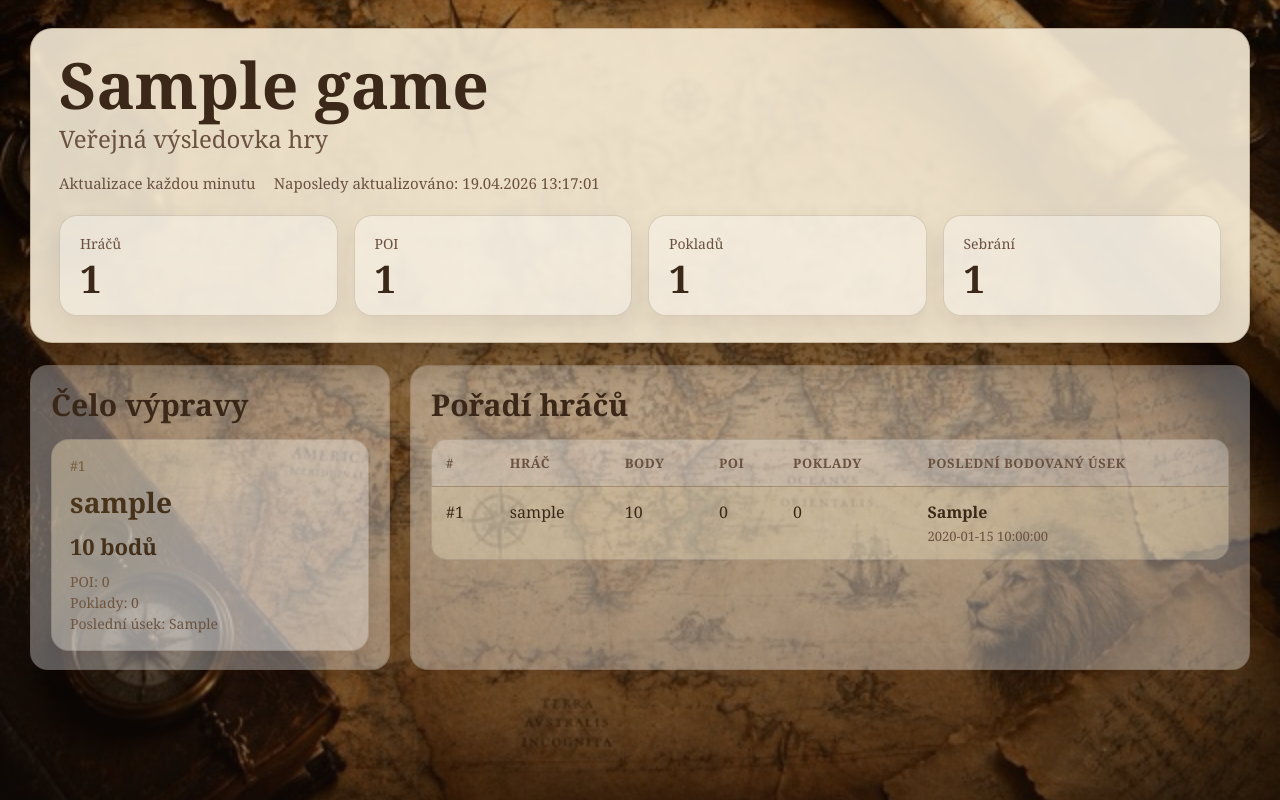
After one commit to antoninecer/teambuild, a PHP site: template resources/views/public/scoreboard.php in a window 1280 px wide. The commit adds this page. Run offline with PHP 8.4, Linux system fonts and the light colour scheme; the template is opened without the code that fills it: most values are stand-ins (such as "Sample title", 1, 10 or a date in 2020).

Commit message:
vysledovka

```diff
--- /dev/null
+++ b/resources/views/public/scoreboard.php
@@ -0,0 +1,203 @@
+<!DOCTYPE html>
+<html lang="cs">
+<head>
+    <meta charset="UTF-8">
+    <meta name="viewport" content="width=device-width, initial-scale=1.0">
+    <title>Výsledovka | <?= htmlspecialchars($game['name'], ENT_QUOTES, 'UTF-8') ?></title>
+    <style>
+        :root {
+            --paper: rgba(246, 236, 214, 0.90);
+            --paper-strong: rgba(241, 229, 205, 0.96);
+            --ink: #3b2818;
+            --ink-soft: #6b5240;
+            --accent: #6c4322;
+            --accent-dark: #4f2f17;
+            --line: rgba(92, 61, 35, 0.18);
+            --shadow: rgba(22, 12, 6, 0.34);
+        }
+        * { box-sizing: border-box; }
+        body {
+            margin: 0;
+            min-height: 100vh;
+            font-family: Georgia, "Times New Roman", serif;
+            color: var(--ink);
+            background:
+                linear-gradient(rgba(24, 14, 8, 0.28), rgba(24, 14, 8, 0.46)),
+                url('/assets/bg/ventureout-map.jpg') center center / cover no-repeat fixed;
+        }
+        .page { padding: 28px 18px 40px; }
+        .shell { max-width: 1220px; margin: 0 auto; }
+        .hero {
+            background: var(--paper);
+            border: 1px solid rgba(92, 61, 35, 0.24);
+            border-radius: 22px;
+            box-shadow: 0 20px 40px var(--shadow);
+            padding: 26px 28px;
+            backdrop-filter: blur(2px);
+        }
+        .title { margin: 0 0 6px; font-size: clamp(34px, 5vw, 68px); line-height: 0.95; }
+        .subtitle { margin: 0; color: var(--ink-soft); font-size: clamp(16px, 2vw, 24px); }
+        .meta { display: flex; gap: 12px 18px; flex-wrap: wrap; margin-top: 18px; color: var(--ink-soft); font-size: 15px; }
+        .stats-grid { display: grid; grid-template-columns: repeat(4, minmax(0, 1fr)); gap: 16px; margin-top: 22px; }
+        .stat-card, .panel, .podium-card {
+            background: rgba(255,255,255,0.34);
+            border: 1px solid var(--line);
+            border-radius: 18px;
+            box-shadow: 0 10px 24px rgba(32, 18, 8, 0.08);
+        }
+        .stat-card { padding: 18px 20px; }
+        .stat-label { color: var(--ink-soft); font-size: 14px; margin-bottom: 6px; }
+        .stat-value { font-size: 38px; font-weight: 700; line-height: 1; }
+        .layout { display: grid; grid-template-columns: 360px minmax(0, 1fr); gap: 20px; margin-top: 22px; }
+        .panel { padding: 18px 20px; }
+        .panel h2 { margin: 0 0 14px; font-size: 30px; }
+        .podium { display: grid; gap: 14px; }
+        .podium-card { padding: 16px 18px; position: relative; overflow: hidden; }
+        .podium-rank { font-size: 14px; color: var(--ink-soft); margin-bottom: 8px; }
+        .podium-name { font-size: 28px; font-weight: 700; margin-bottom: 10px; }
+        .podium-points { font-size: 22px; font-weight: 700; margin-bottom: 10px; }
+        .podium-extra { color: var(--ink-soft); font-size: 14px; line-height: 1.5; }
+        .rank-1::before, .rank-2::before, .rank-3::before { content: ""; position: absolute; inset: 0; opacity: 0.18; pointer-events: none; }
+        .rank-1::before { background: linear-gradient(135deg, #c79a2f, transparent 52%); }
+        .rank-2::before { background: linear-gradient(135deg, #9aa4b0, transparent 52%); }
+        .rank-3::before { background: linear-gradient(135deg, #9f6a42, transparent 52%); }
+        .table-wrap { overflow-x: auto; border-radius: 16px; border: 1px solid var(--line); background: rgba(255,255,255,0.30); }
+        table { width: 100%; border-collapse: collapse; min-width: 760px; }
+        thead th { text-align: left; font-size: 13px; letter-spacing: 0.04em; text-transform: uppercase; color: var(--ink-soft); padding: 14px; border-bottom: 1px solid var(--line); }
+        tbody td { padding: 14px; border-bottom: 1px solid rgba(92, 61, 35, 0.12); vertical-align: top; }
+        tbody tr:last-child td { border-bottom: 0; }
+        tbody tr:nth-child(1) td { background: rgba(199, 154, 47, 0.10); }
+        tbody tr:nth-child(2) td { background: rgba(154, 164, 176, 0.10); }
+        tbody tr:nth-child(3) td { background: rgba(159, 106, 66, 0.10); }
+        .checkpoint { font-weight: 700; margin-bottom: 4px; }
+        .checkpoint-time { font-size: 13px; color: var(--ink-soft); }
+        .empty { color: var(--ink-soft); padding: 18px 4px 4px; }
+        @media (max-width: 980px) { .stats-grid { grid-template-columns: repeat(2, minmax(0, 1fr)); } .layout { grid-template-columns: 1fr; } }
+        @media (max-width: 640px) { .stats-grid { grid-template-columns: 1fr; } .hero { padding: 20px; } }
+    </style>
+</head>
+<body>
+<div class="page">
+    <div class="shell">
+        <section class="hero">
+            <h1 class="title"><?= htmlspecialchars($game['name'], ENT_QUOTES, 'UTF-8') ?></h1>
+            <p class="subtitle">Veřejná výsledovka hry</p>
+            <div class="meta">
+                <div>Aktualizace každou minutu</div>
+                <div id="updatedAt">Naposledy aktualizováno: <?= date('d.m.Y H:i:s') ?></div>
+            </div>
+            <div class="stats-grid" id="statsGrid">
+                <div class="stat-card"><div class="stat-label">Hráčů</div><div class="stat-value"><?= (int) $payload['stats']['players_count'] ?></div></div>
+                <div class="stat-card"><div class="stat-label">POI</div><div class="stat-value"><?= (int) $payload['stats']['pois_count'] ?></div></div>
+                <div class="stat-card"><div class="stat-label">Pokladů</div><div class="stat-value"><?= (int) $payload['stats']['treasures_count'] ?></div></div>
+                <div class="stat-card"><div class="stat-label">Sebrání</div><div class="stat-value"><?= (int) $payload['stats']['treasure_claims_count'] ?></div></div>
+            </div>
+        </section>
+        <section class="layout">
+            <div class="panel">
+                <h2>Čelo výpravy</h2>
+                <div class="podium" id="podium">
+                    <?php if ($payload['rows'] === []): ?>
+                        <div class="empty">Zatím nejsou žádná data.</div>
+                    <?php else: ?>
+                        <?php foreach (array_slice($payload['rows'], 0, 3) as $row): ?>
+                            <div class="podium-card rank-<?= (int) $row['rank'] ?>">
+                                <div class="podium-rank">#<?= (int) $row['rank'] ?></div>
+                                <div class="podium-name"><?= htmlspecialchars($row['nickname'], ENT_QUOTES, 'UTF-8') ?></div>
+                                <div class="podium-points"><?= (int) $row['points'] ?> bodů</div>
+                                <div class="podium-extra">POI: <?= (int) $row['pois_visited'] ?><br>Poklady: <?= (int) $row['treasures_found'] ?><br>Poslední úsek: <?= htmlspecialchars($row['last_checkpoint'] ?: '—', ENT_QUOTES, 'UTF-8') ?></div>
+                            </div>
+                        <?php endforeach; ?>
+                    <?php endif; ?>
+                </div>
+            </div>
+            <div class="panel">
+                <h2>Pořadí hráčů</h2>
+                <div class="table-wrap">
+                    <table>
+                        <thead><tr><th>#</th><th>Hráč</th><th>Body</th><th>POI</th><th>Poklady</th><th>Poslední bodovaný úsek</th></tr></thead>
+                        <tbody id="scoreboardBody">
+                        <?php if ($payload['rows'] === []): ?>
+                            <tr><td colspan="6">Zatím nejsou žádná data.</td></tr>
+                        <?php else: ?>
+                            <?php foreach ($payload['rows'] as $row): ?>
+                                <tr>
+                                    <td>#<?= (int) $row['rank'] ?></td>
+                                    <td><?= htmlspecialchars($row['nickname'], ENT_QUOTES, 'UTF-8') ?></td>
+                                    <td><?= (int) $row['points'] ?></td>
+                                    <td><?= (int) $row['pois_visited'] ?></td>
+                                    <td><?= (int) $row['treasures_found'] ?></td>
+                                    <td><div class="checkpoint"><?= htmlspecialchars($row['last_checkpoint'] ?: '—', ENT_QUOTES, 'UTF-8') ?></div><div class="checkpoint-time"><?= htmlspecialchars($row['last_progress_at'] ?: 'Bez postupu', ENT_QUOTES, 'UTF-8') ?></div></td>
+                                </tr>
+                            <?php endforeach; ?>
+                        <?php endif; ?>
+                        </tbody>
+                    </table>
+                </div>
+            </div>
+        </section>
+    </div>
+</div>
+<script>
+(function () {
+    const endpoint = <?= json_encode('/scoreboard/' . $game['slug'] . '/data', JSON_UNESCAPED_UNICODE | JSON_UNESCAPED_SLASHES) ?>;
+    const intervalMs = 60000;
+    function escapeHtml(value) {
+        return String(value ?? '').replaceAll('&', '&amp;').replaceAll('<', '&lt;').replaceAll('>', '&gt;').replaceAll('"', '&quot;').replaceAll("'", '&#039;');
+    }
+    function formatDate(value) {
+        if (!value) return 'Bez postupu';
+        const parsed = new Date(value.replace(' ', 'T'));
+        if (Number.isNaN(parsed.getTime())) return value;
+        return parsed.toLocaleString('cs-CZ');
+    }
+    function renderStats(stats) {
+        document.getElementById('statsGrid').innerHTML = `
+            <div class="stat-card"><div class="stat-label">Hráčů</div><div class="stat-value">${Number(stats.players_count || 0)}</div></div>
+            <div class="stat-card"><div class="stat-label">POI</div><div class="stat-value">${Number(stats.pois_count || 0)}</div></div>
+            <div class="stat-card"><div class="stat-label">Pokladů</div><div class="stat-value">${Number(stats.treasures_count || 0)}</div></div>
+            <div class="stat-card"><div class="stat-label">Sebrání</div><div class="stat-value">${Number(stats.treasure_claims_count || 0)}</div></div>`;
+    }
+    function renderPodium(rows) {
+        const podium = document.getElementById('podium');
+        if (!Array.isArray(rows) || rows.length === 0) { podium.innerHTML = '<div class="empty">Zatím nejsou žádná data.</div>'; return; }
+        podium.innerHTML = rows.slice(0, 3).map((row) => `
+            <div class="podium-card rank-${Number(row.rank || 0)}">
+                <div class="podium-rank">#${Number(row.rank || 0)}</div>
+                <div class="podium-name">${escapeHtml(row.nickname || '')}</div>
+                <div class="podium-points">${Number(row.points || 0)} bodů</div>
+                <div class="podium-extra">POI: ${Number(row.pois_visited || 0)}<br>Poklady: ${Number(row.treasures_found || 0)}<br>Poslední úsek: ${escapeHtml(row.last_checkpoint || '—')}</div>
+            </div>`).join('');
+    }
+    function renderTable(rows) {
+        const body = document.getElementById('scoreboardBody');
+        if (!Array.isArray(rows) || rows.length === 0) { body.innerHTML = '<tr><td colspan="6">Zatím nejsou žádná data.</td></tr>'; return; }
+        body.innerHTML = rows.map((row) => `
+            <tr>
+                <td>#${Number(row.rank || 0)}</td>
+                <td>${escapeHtml(row.nickname || '')}</td>
+                <td>${Number(row.points || 0)}</td>
+                <td>${Number(row.pois_visited || 0)}</td>
+                <td>${Number(row.treasures_found || 0)}</td>
+                <td><div class="checkpoint">${escapeHtml(row.last_checkpoint || '—')}</div><div class="checkpoint-time">${escapeHtml(formatDate(row.last_progress_at))}</div></td>
+            </tr>`).join('');
+    }
+    async function refreshData() {
+        try {
+            const response = await fetch(endpoint, { method: 'GET', headers: { 'Accept': 'application/json' }, cache: 'no-store', credentials: 'same-origin' });
+            if (!response.ok) throw new Error('HTTP ' + response.status);
+            const payload = await response.json();
+            if (!payload.success) throw new Error(payload.error || 'unknown_error');
+            renderStats(payload.stats || {});
+            renderPodium(payload.rows || []);
+            renderTable(payload.rows || []);
+            document.getElementById('updatedAt').textContent = 'Naposledy aktualizováno: ' + formatDate(payload.updated_at);
+        } catch (error) {
+            console.error('Nepodařilo se obnovit výsledovku:', error);
+        }
+    }
+    window.setInterval(refreshData, intervalMs);
+})();
+</script>
+</body>
+</html>
```
Also changed, not shown: app/Controllers/Public/PublicScoreboardController.php (added, +150 -0 lines), public/index.php (+12 -0 lines).
